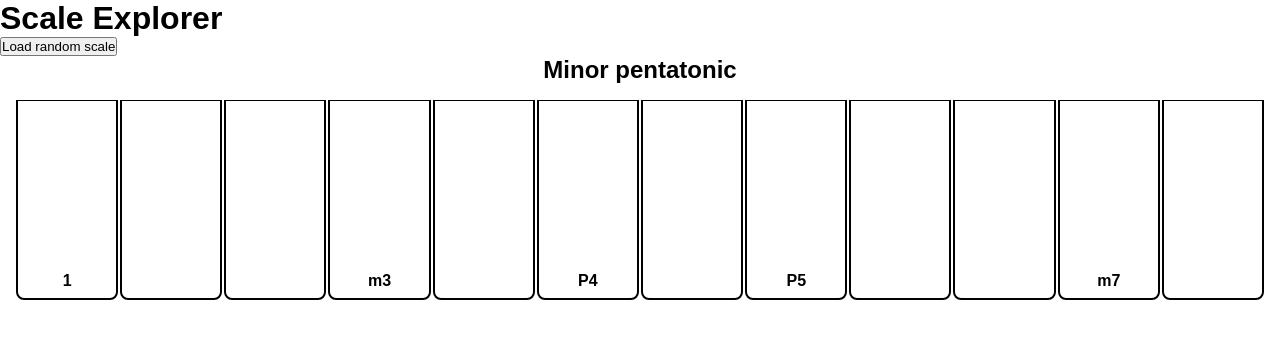
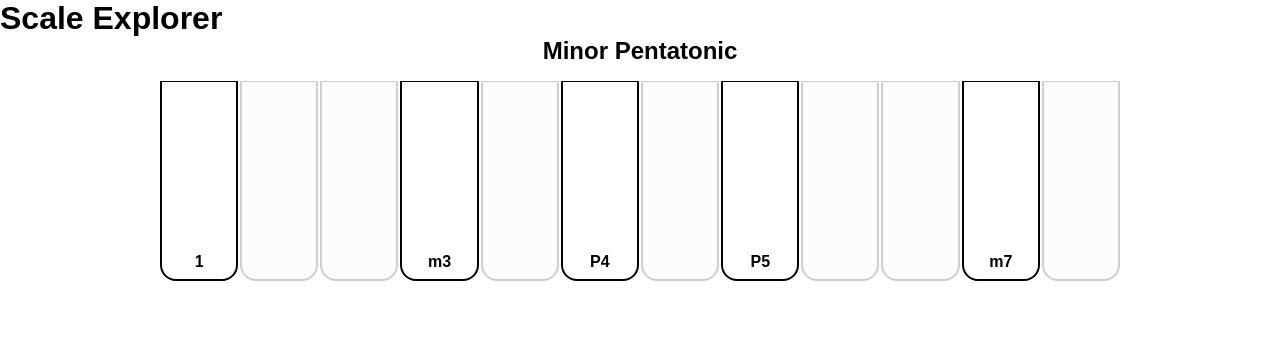
Before and after one commit to apogosyan/scale-explorer, a React (Create React App) app: page / in a window 1280 px wide. Shown: the top 338 px of the page. Built offline with nearby package versions, Linux system fonts and the light colour scheme.

Commit message:
Add Scale class

```diff
--- a/src/components/Chromaboard/index.module.css
+++ /dev/null
@@ -1,26 +0,0 @@
-.chromaboard {
-  height: 200px;
-  margin: 0 1rem;
-  display: grid;
-  grid-template-columns: repeat(12, minmax(0, 1fr));
-  gap: 0 2px;
-}
-
-h2 {
-  text-align: center;
-  margin-bottom: 1rem;
-}
-
-.key {
-  width: 100%;
-  height: 100%;
-  display: flex;
-  flex-direction: column;
-  justify-content: flex-end;
-  padding-bottom: 0.5rem;
-  align-items: center;
-  border: 2px solid black;
-  border-top: 1px solid black;
-  border-radius: 0 0 8px 8px;
-  font-weight: 700;
-}
--- a/src/components/Chromaboard/index.tsx
+++ b/src/components/Chromaboard/index.tsx
@@ -1,6 +1,5 @@
-import { Scale } from "../../theory";
+import Scale from "../../theory";
 import Key from "./key";
-import styles from "./index.module.css";
 
 interface Props {
   scale: Scale;
@@ -8,16 +7,13 @@ interface Props {
 
 export const Chromaboard = ({ scale }: Props) => {
   return (
-    <>
+    <div className="chromaboard">
       <h2>{scale.name}</h2>
-      <div className={styles.chromaboard}>
-        {[...Array(13).keys()].slice(1).map((i) => {
-          const label = scale.tones.includes(i)
-            ? scale.degrees[scale.tones.indexOf(i)]
-            : undefined;
-          return <Key label={label} />;
-        })}
+      <div className="keys">
+        {scale.base12toneDegrees().map((td, idx) => (
+          <Key key={`key_${idx}`} toneDegree={td} />
+        ))}
       </div>
-    </>
+    </div>
   );
 };
--- a/src/components/Chromaboard/key.tsx
+++ b/src/components/Chromaboard/key.tsx
@@ -1,11 +1,15 @@
-import styles from "./index.module.css";
+import { ToneDegree } from "../../theory";
 
 interface Props {
-  label?: string;
+  toneDegree: ToneDegree | null;
 }
 
-const Key = ({ label }: Props) => {
-  return <div className={styles.key}>{label}</div>;
+const Key = ({ toneDegree }: Props) => {
+  return toneDegree ? (
+    <div className="key">{toneDegree.degree}</div>
+  ) : (
+    <div className="key disabledKey"></div>
+  );
 };
 
 export default Key;
--- a/src/components/Explorer/index.tsx
+++ b/src/components/Explorer/index.tsx
@@ -1,14 +1,9 @@
 import { Chromaboard } from "../Chromaboard";
 import ScalePicker from "../ScalePicker";
-import { Scale } from "../../theory";
+import Scale from "../../theory";
 import styles from "./index.module.css";
 
-const pentatonic: Scale = {
-  id: "12345",
-  tones: [1, 4, 6, 8, 11],
-  degrees: ["1", "m3", "P4", "P5", "m7"],
-  name: "Minor pentatonic",
-};
+const pentatonic = new Scale([1, 4, 6, 8, 11]);
 
 const Explorer = () => {
   return (
--- a/src/components/ScalePicker/index.tsx
+++ b/src/components/ScalePicker/index.tsx
@@ -1,9 +1,5 @@
 const ScalePicker = () => {
-  return (
-    <div>
-      <button>Load random scale</button>
-    </div>
-  );
+  return <div></div>;
 };
 
 export default ScalePicker;
--- a/src/index.css
+++ b/src/index.css
@@ -18,3 +18,38 @@ html {
 body {
   min-height: 100%;
 }
+
+.chromaboard .keys {
+  display: grid;
+  height: 200px;
+  width: 100%;
+  max-width: 960px;
+  margin: 0 auto;
+  grid-template-columns: repeat(12, minmax(0, 1fr));
+  gap: 0 2px;
+  overflow: scroll;
+}
+
+.chromaboard h2 {
+  text-align: center;
+  margin-bottom: 1rem;
+}
+
+.key {
+  display: flex;
+  flex-direction: column;
+  justify-content: flex-end;
+  width: 100%;
+  height: 100%;
+  padding-bottom: 0.5rem;
+  align-items: center;
+  border: 2px solid black;
+  border-top: 1px solid black;
+  border-radius: 0 0 1rem 1rem;
+  font-weight: 700;
+}
+
+.disabledKey {
+  border-color: #cecece;
+  background: #fcfcfc;
+}
--- a/src/theory/index.ts
+++ b/src/theory/index.ts
@@ -6,41 +6,86 @@ import { kCombinations } from "./helpers";
  * a tonic and it's a starting point of any scale.
  * Each tone has corresponding degree in major scale.
  */
-type Tone = number;
+type Tone = 1 | 2 | 3 | 4 | 5 | 6 | 7 | 8 | 9 | 10 | 11 | 12;
+type ScaleSize = Tone;
+type Degree =
+  | "1"
+  | "m2"
+  | "M2"
+  | "m3"
+  | "M3"
+  | "P4"
+  | "TT"
+  | "P5"
+  | "m6"
+  | "M6"
+  | "m7"
+  | "M7";
+
+export interface ToneDegree {
+  tone: Tone;
+  degree: Degree;
+}
 
 /**
  * Scale is a collection of at least one and at most twelve distinct tones.
  * Some scales have common names, e.g. [1,3,5,6,8,10,12] is called major scale;
  */
-export interface Scale {
-  id: string;
-  tones: Tone[];
-  degrees: string[];
-  name?: string;
+class Scale {
+  private static NAMES: { [key: string]: string } = {
+    "1 3 5 6 8 10 12": "Major",
+    "1 4 6 8 11": "Minor Pentatonic",
+    "1 2 3 4 5 6 7 8 9 10 11 12": "Chromatic",
+  };
+
+  private _id: string;
+  private _tones: Tone[];
+
+  constructor(tones: number[]) {
+    this._tones = tones.map((tone) => tone as Tone);
+    this._id = this._tones.join(" ");
+  }
+
+  get id() {
+    return this._id;
+  }
+
+  get name() {
+    if (this.id in Scale.NAMES) {
+      return Scale.NAMES[this.id];
+    }
+    return "Unnamed";
+  }
+
+  get tones() {
+    return this._tones;
+  }
+
+  get degrees() {
+    return this.tones.map((tone) => this.toneToDegree(tone));
+  }
+
+  toneToDegree(tone: Tone): Degree {
+    const degrees = "- 1 m2 M2 m3 M3 P4 TT P5 m6 M6 m7 M7".split(" ");
+    return degrees[tone] as Degree;
+  }
+
+  base12toneDegrees(): (ToneDegree | null)[] {
+    let result = Array(12).fill(null);
+    this.tones.forEach((tone) => {
+      result[tone - 1] = { tone: tone, degree: this.toneToDegree(tone) };
+    });
+    return result;
+  }
 }
 
-function buildScale(tones: Tone[], name?: string): Scale {
-  const degreeAbbrs = "- 1 m2 M2 m3 M3 P4 TT P5 m6 M6 m7 M7".split(" ");
-  return {
-    id: "12-1",
-    degrees: tones.map((tone) => degreeAbbrs[tone]),
-    tones,
-    name,
-  };
-}
+/* Return all scales of n size */
+export const scalesOfSize = (size: ScaleSize): Scale[] => {
+  const full = [...Array(13).keys()].slice(1);
+  const root = full.slice(0, 1);
+  const rest = full.slice(1);
+  const combs = kCombinations(rest, size - 1);
+  return combs.map((comb) => new Scale(root.concat(comb)));
+};
 
-/**
- * The only possible scale with all 12 tones, known as chromatic scale.
- */
-export const chromaticScale = buildScale(
-  [...Array(13).keys()].slice(1),
-  "Chromatic"
-);
-
-/* Return all scales of n size */
-export const scalesOfSize = (size: number): Scale[] => {
-  const tonic = [1];
-  const rest = chromaticScale.tones.slice(1);
-  const combs = kCombinations(rest, size - 1);
-  return combs.map((comb) => buildScale(tonic.concat(comb)));
-};
+export default Scale;
```
Also changed, not shown: 1 other file (tests, documents, lock files or other folders).
